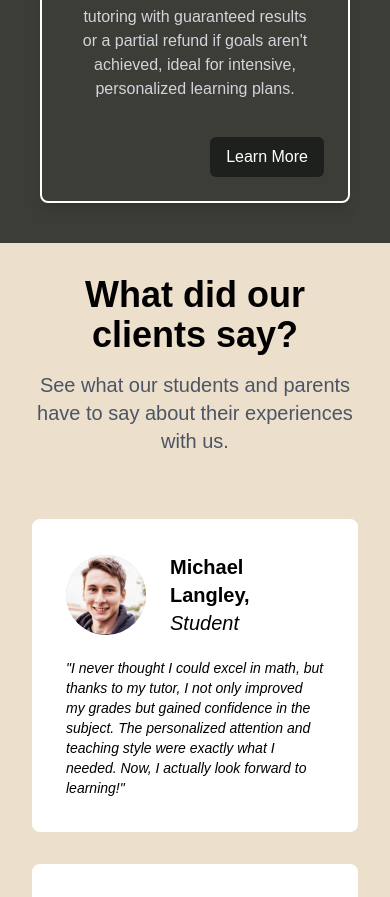
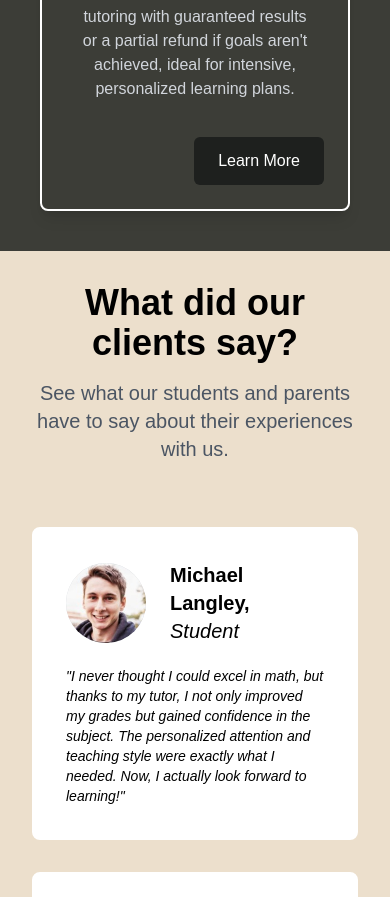
Before and after one commit to ValentinoFebian/code-challenge2, a Next.js app: page / in a window 390 px wide. Shown: the part 3840-4737 px from the top of the page. Built offline with nearby package versions, Linux system fonts and the light colour scheme.

Commit message:
feat: small visual improvement, increase accessibility

```diff
--- a/src/views/navbar/Navbar.tsx
+++ b/src/views/navbar/Navbar.tsx
@@ -45,7 +45,11 @@ function Navbar() {
 
                         {/*Hamburger Icon for Mobile*/}
                         <div className="md:hidden">
-                            <button onClick={toggleMenu} className="focus:outline-none">
+                            <button
+                                onClick={toggleMenu}
+                                className="focus:outline-none"
+                                aria-label={isOpen ? "Close menu" : "Open menu"} //Aria-label to increase accessibility
+                            >
                                 <svg
                                     className="w-8 h-8 text-white"
                                     fill="none"
--- a/src/views/pages/home/components/ShortServicesSection.tsx
+++ b/src/views/pages/home/components/ShortServicesSection.tsx
@@ -71,8 +71,13 @@ function ShortServicesSection() {
                     </div>
 
                     <div className="mt-6 flex justify-end">
-                        <button className="bg-[#1E201E] text-white px-4 py-2 rounded-md hover:bg-blue-700 transition-colors">
-                            <Link href="/services">Learn More</Link>
+                        <button
+                            className="bg-[#1E201E] text-white px-6 py-3 rounded-md hover:bg-blue-700 transition-colors"
+                            style={{ minWidth: "48px", minHeight: "48px" }}
+                        >
+                            <Link href="/services" aria-label="Learn more about our services">
+                                Learn More
+                            </Link>
                         </button>
                     </div>
                 </div>
--- a/src/views/pages/services/components/ServiceSection.tsx
+++ b/src/views/pages/services/components/ServiceSection.tsx
@@ -4,7 +4,7 @@ function ServiceSection() {
 
             {/*Title*/}
             <div className="text-center mb-12">
-                <h2 className="text-4xl md:text-4xl lg:text-5xl font-semibold text-gray-800">Our services</h2>
+                <h2 className="text-4xl md:text-4xl lg:text-5xl font-semibold">Our services</h2>
                 <p className="text-xl text-gray-600 mt-4 mb-4">
                     Explore the wide range of services we offer to help students achieve academic success.
                 </p>
```
